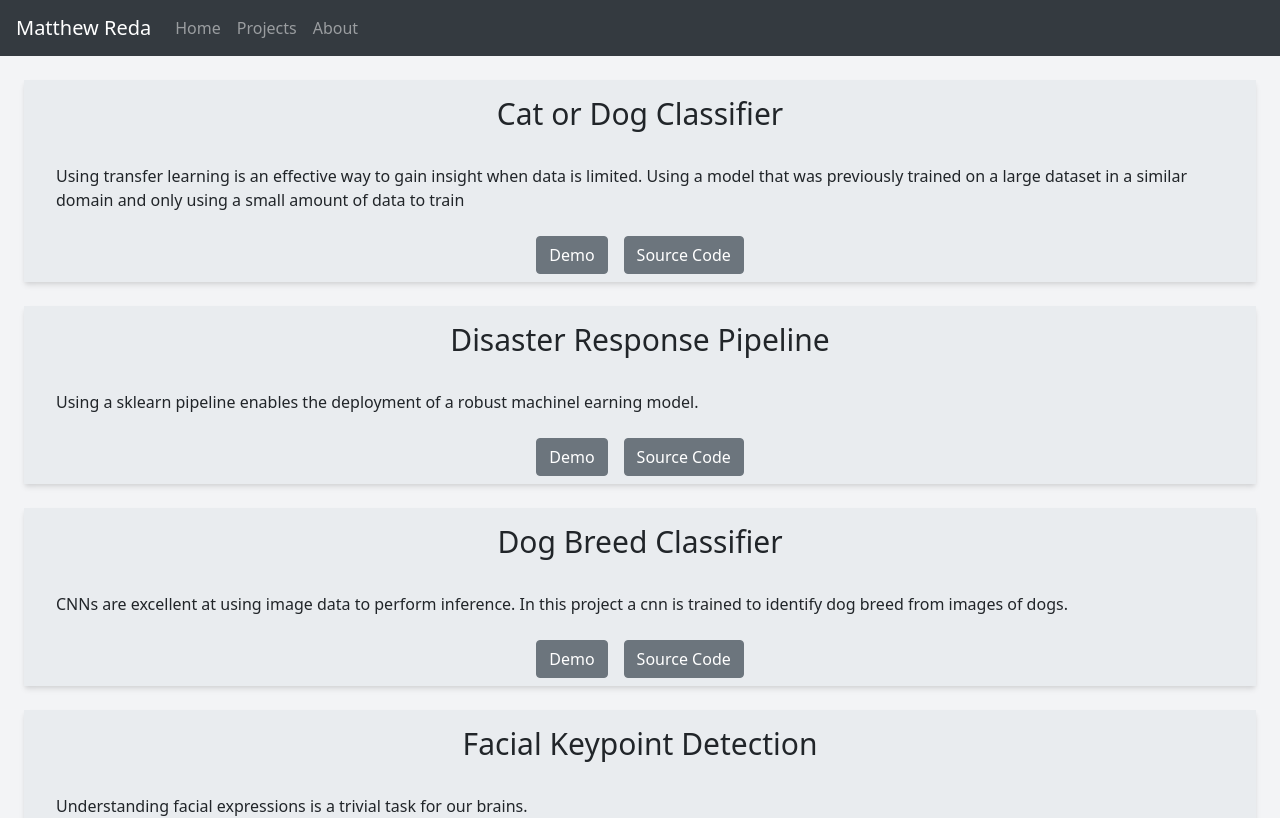
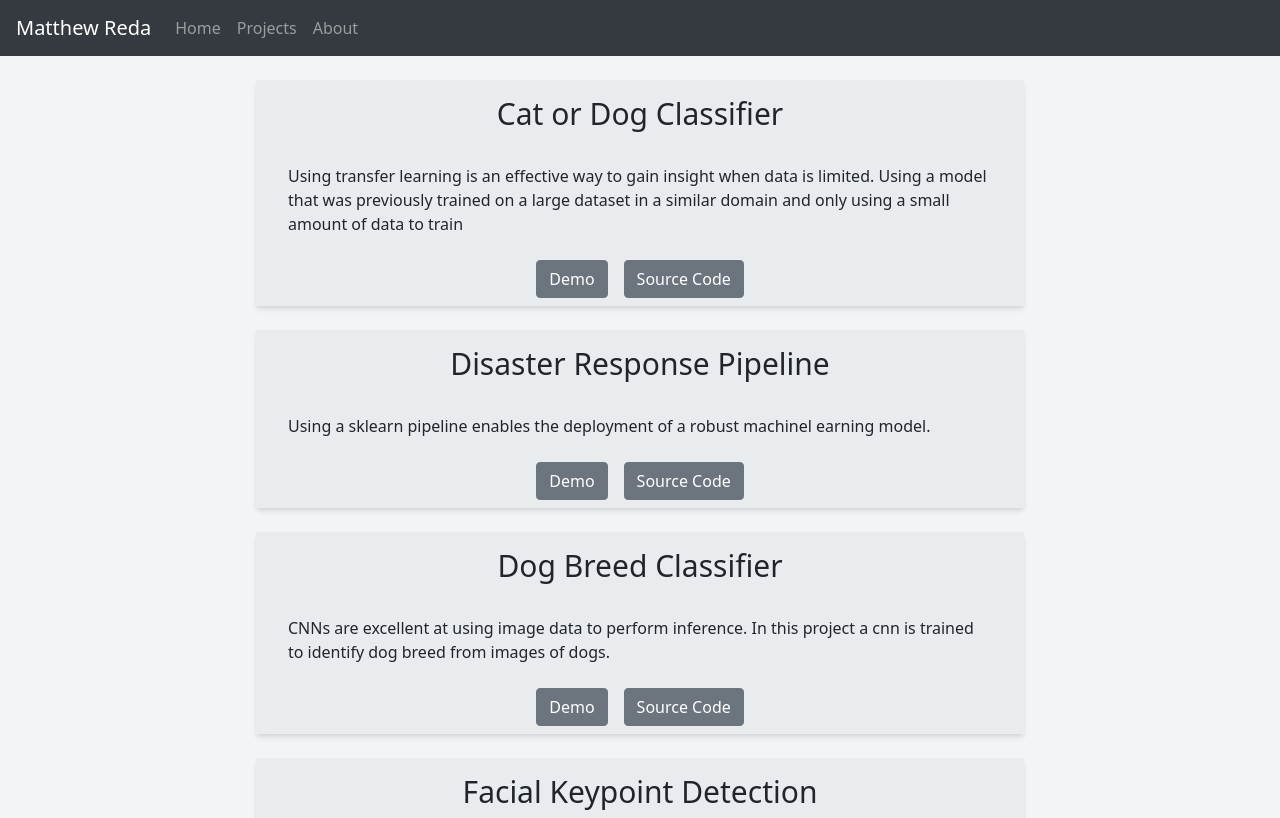
Before and after one commit to redam94/Portfolio, a React (Create React App) app: page /projects in a window 1280 px wide. Shown: the top 818 px of the page. Built offline with nearby package versions, Linux system fonts and the light colour scheme.

Commit message:
Project updated

```diff
--- a/src/client/pages/ProjectsPage/components/Project.js
+++ b/src/client/pages/ProjectsPage/components/Project.js
@@ -13,7 +13,13 @@ export default class Project extends React.Component{
                     flex-column
                     m-4
                     p-2
-                    shadow-md">
+                    shadow-md
+
+                    max-w-sm
+                    sm:max-w-xl
+                    md:max-w-2xl
+                    lg:max-w-3xl
+                    mx-auto">
                 <h3 className="text-3xl m-2" style={{alignSelf: 'center'}}>{project.name}</h3>
                 <p className='m-4'>{project.description}</p>
                 <div flex="true" className='mx-0' style={{alignSelf: 'center', alignItems: 'center'}}>
```
Also changed, not shown: src/client/pages/ProjectsPage/Projects.js (+1 -6 lines), 1 other file (tests, documents, lock files or other folders).
